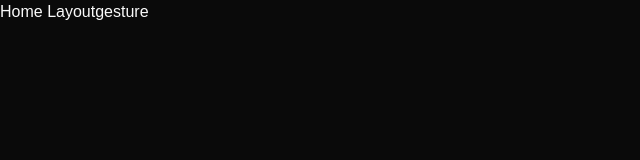
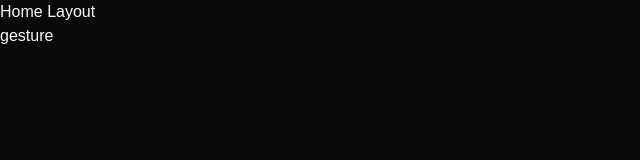
Before and after one commit to f-ffff-f/wdj, a Next.js app: page / in a window 1280 px wide. Shown: the top 160 px of the page, without its empty margins (0-640 px from the left). Built offline with nearby package versions, Linux system fonts and the light colour scheme.

Commit message:
feat: gesture for chorme policy

```diff
--- a/app/_components/ControlInterface.tsx
+++ b/app/_components/ControlInterface.tsx
@@ -1,11 +1,16 @@
-import React from 'react'
+import React, { useState } from 'react'
 import Deck from '@/app/_components/Deck'
 import Crossfader from '@/app/_components/CrossFader'
 import { DECK_IDS } from '@/app/_lib/constants'
 
 const ControlInterface = () => {
+    const [isGestured, setIsGestured] = useState(false)
     return (
         <div>
+            {!isGestured ? (
+                <button onClick={() => setIsGestured(true)}>gesture</button>
+            ) : (
+                <>
                     <div className="flex flex-wrap justify-center gap-8 mb-8">
                         {DECK_IDS.map((_id) => (
                             <Deck id={_id} key={_id} />
@@ -14,6 +19,8 @@ const ControlInterface = () => {
                     <div className="flex justify-center">
                         <Crossfader />
                     </div>
+                </>
+            )}
         </div>
     )
 }
--- a/app/page.tsx
+++ b/app/page.tsx
@@ -1,11 +1,9 @@
 'use client'
 
 import ControlInterface from '@/app/_components/ControlInterface'
-import React, { useState } from 'react'
 
 const Home: React.FC = () => {
-    const [isGestured, setIsGestured] = useState(false)
-    return <>{isGestured ? <ControlInterface /> : <button onClick={() => setIsGestured(true)}>gesture</button>}</>
+    return <ControlInterface />
 }
 
 export default Home
```
Lines whose indentation alone changed are shown as unchanged.
